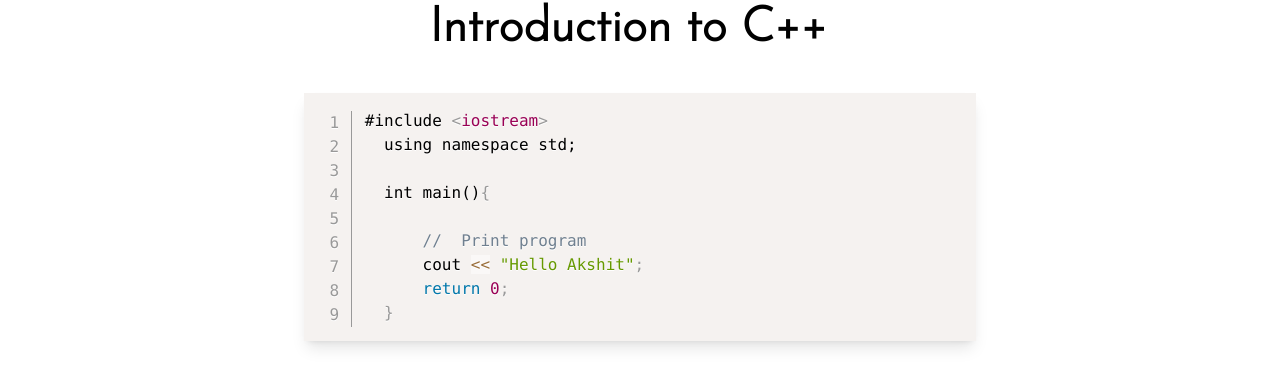
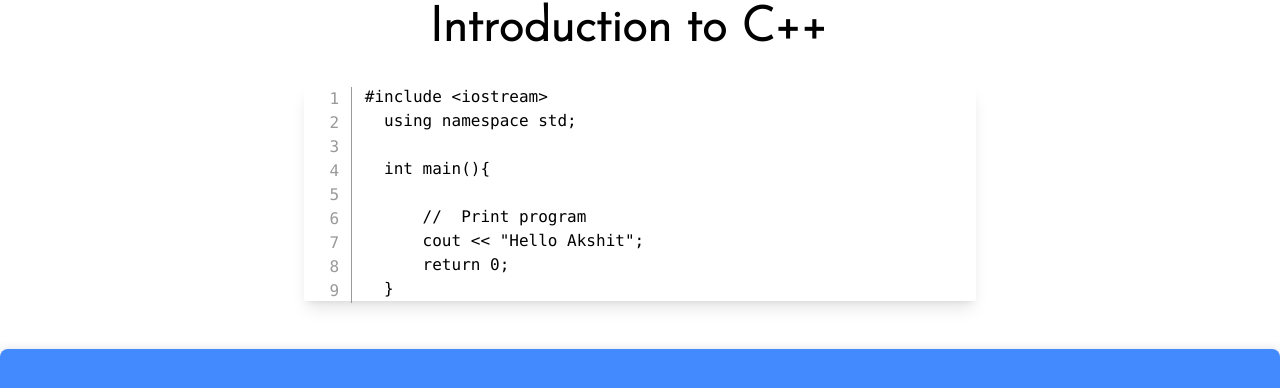
Before and after one commit to akshitolihan/vpc, a Next.js app: page /code/cpp in a window 1280 px wide. Shown: the part 203-591 px from the top of the page. Built offline with nearby package versions, Linux system fonts and the light colour scheme; a small style sheet from the web is missing; a web font is replaced by a local one.

Commit message:
code theme

```diff
--- a/components/Code.js
+++ b/components/Code.js
@@ -1,6 +1,5 @@
 import { useEffect } from "react";
 import Prism from "prismjs";
-// import "prismjs/themes/prism-tomorrow.css";
 import "prism-themes/themes/prism-darcula.css";
 import "prismjs/components/prism-jsx.js";
 import "prismjs/plugins/line-numbers/prism-line-numbers.js";
@@ -10,8 +9,6 @@ export default function Page(props) {
   useEffect(() => {
     Prism.highlightAll();
   }, []);
-  // var codeSample = `${props.code}`;
-
   return (
     <div className="flex justify-center">
       <main className="max-w-2xl lg:w-[800px] sm:w-[700px] w-96">
--- a/pages/_app.js
+++ b/pages/_app.js
@@ -1,16 +1,10 @@
 import "../styles/globals.css";
-import "../styles/prism-aksh.css";
 import { useEffect } from "react";
 import Script from "next/script";
 import { useRouter } from "next/router";
 import NextNProgress from "nextjs-progressbar";
 import Head from "next/head";
-import Prism from "prismjs";
-// import "prism-themes/themes/prism-darcula.css";
-import "prismjs/themes/prism.css";
-import "prismjs/components/prism-jsx";
 
-// import "../styles/prism-aksh.css";
 function MyApp({ Component, pageProps }) {
   useEffect(() => {
     var ads = document.getElementsByClassName("adsbygoogle").length;
--- a/pages/code/cpp/index.js
+++ b/pages/code/cpp/index.js
@@ -6,8 +6,7 @@ import { useEffect, useState } from "react";
 import Heading from "../../../components/Heading";
 import Footer from "../../../components/Footer";
 import Button from "../../../components/Button";
-// import "prismjs/themes/prism-aksh.css";
-// import "prism-themes/themes/prism-darcula.css";
+
 
 export default function Page(props) {
   useEffect(() => {
--- a/styles/prism-aksh.css
+++ /dev/null
@@ -1,122 +0,0 @@
-/**
- * prism.js tomorrow night eighties for JavaScript, CoffeeScript, CSS and HTML
- * Based on https://github.com/chriskempson/tomorrow-theme
- * @author Rose Pritchard
- */
-
- code[class*="language-"],
- pre[class*="language-"] {
-	 color: #ccc;
-	 background: none;
-	 font-family: Consolas, Monaco, 'Andale Mono', 'Ubuntu Mono', monospace;
-	 font-size: 1em;
-	 text-align: left;
-	 white-space: pre;
-	 word-spacing: normal;
-	 word-break: normal;
-	 word-wrap: normal;
-	 line-height: 1.5;
-
-	 -moz-tab-size: 4;
-	 -o-tab-size: 4;
-	 tab-size: 4;
-
-	 -webkit-hyphens: none;
-	 -moz-hyphens: none;
-	 -ms-hyphens: none;
-	 hyphens: none;
-
- }
-
- /* Code blocks */
- pre[class*="language-"] {
-	 padding: 1em;
-	 margin: .5em 0;
-	 overflow: auto;
- }
-
- :not(pre) > code[class*="language-"],
- pre[class*="language-"] {
-	 background: #434656;
- }
-
- /* Inline code */
- :not(pre) > code[class*="language-"] {
-	 padding: .1em;
-	 border-radius: .3em;
-	 white-space: normal;
- }
-
- .token.comment,
- .token.block-comment,
- .token.prolog,
- .token.doctype,
- .token.cdata {
-	 color: #B3C0F8;
- }
-
- .token.punctuation {
-	 color: #EEEEEE;
- }
-
- .token.tag,
- .token.attr-name,
- .token.namespace,
- .token.deleted {
-	 color: #e2777a;
- }
-
- .token.function-name {
-	 color: #00C9A7;
- }
-
- .token.boolean,
- .token.number,
- .token.function {
-	 color: #FFC75F;
- }
-
- .token.property,
- .token.class-name,
- .token.constant,
- .token.symbol {
-	 color: #ffb71b;
- }
-
- .token.selector,
- .token.important,
- .token.atrule,
- .token.keyword,
- .token.builtin {
-	 color: #845EC2;
- }
-
- .token.string,
- .token.char,
- .token.attr-value,
- .token.regex,
- .token.variable {
-	 color: #FF6F91;
- }
-
- .token.operator,
- .token.entity,
- .token.url {
-	 color: #3c81cb;
- }
-
- .token.important,
- .token.bold {
-	 font-weight: bold;
- }
- .token.italic {
-	 font-style: italic;
- }
-
- .token.entity {
-	 cursor: help;
- }
-
- .token.inserted {
-	 color: #F9F871;
- }
--- a/styles/tomorrow.css
+++ /dev/null
@@ -1,119 +0,0 @@
-/**
- * prism.js tomorrow night eighties for JavaScript, CoffeeScript, CSS and HTML
- * Based on https://github.com/chriskempson/tomorrow-theme
- * @author Rose Pritchard
- */
-
- code[class*="language-"],
- pre[class*="language-"] {
-     color: #ccc;
-     font-family: Consolas, Monaco, 'Andale Mono', monospace;
-     direction: ltr;
-     text-align: left;
-     white-space: pre;
-     word-spacing: normal;
-     word-break: normal;
-     line-height: 1.5;
-
-     -moz-tab-size: 4;
-     -o-tab-size: 4;
-     tab-size: 4;
-
-     -webkit-hyphens: none;
-     -moz-hyphens: none;
-     -ms-hyphens: none;
-     hyphens: none;
-
- }
-
- /* Code blocks */
- pre[class*="language-"] {
-     padding: 1em;
-     margin: .5em 0;
-     overflow: auto;
- }
-
- :not(pre) > code[class*="language-"],
- pre[class*="language-"] {
-     background: #2d2d2d;
- }
-
- /* Inline code */
- :not(pre) > code[class*="language-"] {
-     padding: .1em;
-     border-radius: .3em;
- }
-
- .token.comment,
- .token.block-comment,
- .token.prolog,
- .token.doctype,
- .token.cdata {
-     color: #999;
- }
-
- .token.punctuation {
-     color: #ccc;
- }
-
- .token.tag,
- .token.attr-name,
- .token.namespace,
- .token.deleted {
-     color: #e2777a;
- }
-
- .token.function-name {
-     color: #6196cc;
- }
-
- .token.boolean,
- .token.number,
- .token.function {
-     color: #f08d49;
- }
-
- .token.property,
- .token.class-name,
- .token.constant,
- .token.symbol {
-     color: #f8c555;
- }
-
- .token.selector,
- .token.important,
- .token.atrule,
- .token.keyword,
- .token.builtin {
-     color: #cc99cd;
- }
-
- .token.string,
- .token.char,
- .token.attr-value,
- .token.regex,
- .token.variable {
-     color: #7ec699;
- }
-
- .token.operator,
- .token.entity,
- .token.url {
-     color: #67cdcc;
- }
-
- .token.important,
- .token.bold {
-     font-weight: bold;
- }
- .token.italic {
-     font-style: italic;
- }
-
- .token.entity {
-     cursor: help;
- }
-
- .token.inserted {
-     color: green;
- }
```
